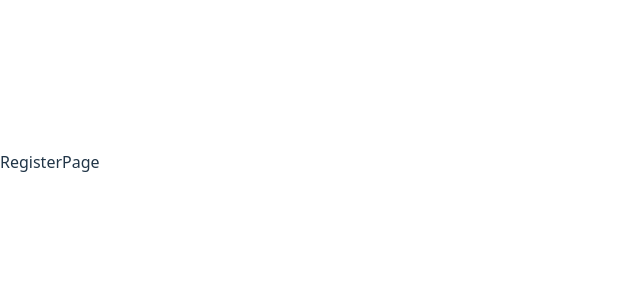
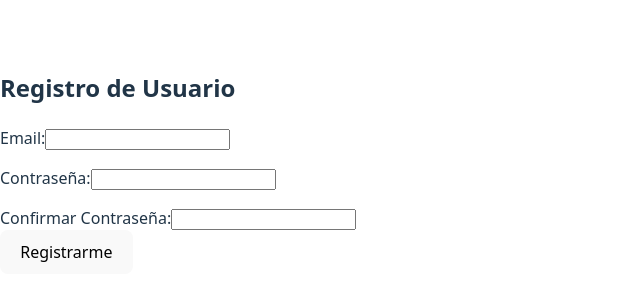
Before and after one commit to jprietor13/the-new-burguer-station-front, a React (Vite) app: page /register in a window 1280 px wide. Shown: the part 238-538 px from the top of the page, without its empty margins (0-640 px from the left). Built offline with nearby package versions, Linux system fonts and the light colour scheme.

Commit message:
feat: install axios to create method POST to register and login

```diff
--- a/package.json
+++ b/package.json
@@ -10,6 +10,7 @@
     "preview": "vite preview"
   },
   "dependencies": {
+    "axios": "^1.10.0",
     "react": "^19.1.0",
     "react-dom": "^19.1.0",
     "react-router-dom": "^7.6.2"
--- a/src/pages/LoginPage.tsx
+++ b/src/pages/LoginPage.tsx
@@ -1,3 +1,61 @@
+import { useState } from "react";
+import { useNavigate } from "react-router-dom";
+import { useAuth } from "../context/AuthContext";
+
+import axios, { AxiosError } from "axios";
+
 export const LoginPage = () => {
-  return <div>LoginPage</div>;
+  const [email, setEmail] = useState<string>("");
+  const [password, setPassword] = useState<string>("");
+  const [error, setError] = useState<string>("");
+  const navigate = useNavigate();
+  const { login } = useAuth();
+
+  const handleSubmit = async (e: React.FormEvent) => {
+    e.preventDefault();
+    setError("");
+
+    try {
+      const response = await axios.post(
+        "https://the-new-burguer-station-back-jp.up.railway.app/auth/login",
+        { email, password }
+      );
+      const token = response.data.access_token;
+      login(token);
+      navigate("/");
+    } catch (err) {
+      const error = err as AxiosError<{ message: string }>;
+      setError(error.response?.data?.message || "Error al iniciar sesión");
+    }
+  };
+
+  return (
+    <div>
+      <h1>Iniciar Sesión</h1>
+      <form onSubmit={handleSubmit}>
+        <div>
+          <label htmlFor="email">Email</label>
+          <input
+            type="email"
+            value={email}
+            required
+            onChange={(e) => setEmail(e.target.value)}
+          />
+        </div>
+        <div>
+          <label htmlFor="password">Contraseña</label>
+          <input
+            type="password"
+            value={password}
+            required
+            onChange={(e) => setPassword(e.target.value)}
+          />
+        </div>
+        <div>
+          {error && <p style={{ color: "red" }}>{error}</p>}
+          <button type="submit">Ingresar</button>
+        </div>
+      </form>
+    </div>
+  );
 };
--- a/src/pages/RegisterPage.tsx
+++ b/src/pages/RegisterPage.tsx
@@ -1,3 +1,69 @@
+import { useState } from "react";
+import { useNavigate } from "react-router-dom";
+import axios, { AxiosError } from "axios";
+
 export const RegisterPage = () => {
-  return <div>RegisterPage</div>;
+  const [email, setEmail] = useState("");
+  const [password, setPassword] = useState("");
+  const [confirm, setConfirm] = useState("");
+  const [error, setError] = useState("");
+  const navigate = useNavigate();
+
+  const handleSubmit = async (e: React.FormEvent) => {
+    e.preventDefault();
+    setError("");
+
+    if (password !== confirm) {
+      setError("Las contraseñas no coinciden");
+      return;
+    }
+
+    try {
+      await axios.post(
+        "https://the-new-burguer-station-back-jp.up.railway.app/auth/register",
+        { email, password }
+      );
+      navigate("/login");
+    } catch (err) {
+      const error = err as AxiosError<{ message: string }>;
+      setError(error.response?.data?.message || "Error al iniciar sesión");
+    }
+  };
+
+  return (
+    <div>
+      <h2>Registro de Usuario</h2>
+      <form onSubmit={handleSubmit}>
+        <div>
+          <label>Email:</label>
+          <input
+            type="email"
+            required
+            value={email}
+            onChange={(e) => setEmail(e.target.value)}
+          />
+        </div>
+        <div style={{ marginTop: "1rem" }}>
+          <label>Contraseña:</label>
+          <input
+            type="password"
+            required
+            value={password}
+            onChange={(e) => setPassword(e.target.value)}
+          />
+        </div>
+        <div style={{ marginTop: "1rem" }}>
+          <label>Confirmar Contraseña:</label>
+          <input
+            type="password"
+            required
+            value={confirm}
+            onChange={(e) => setConfirm(e.target.value)}
+          />
+        </div>
+        {error && <p style={{ color: "red" }}>{error}</p>}
+        <button type="submit">Registrarme</button>
+      </form>
+    </div>
+  );
 };
```
Also changed, not shown: src/api/api.ts (added, +17 -0 lines), 2 other files (tests, documents, lock files or other folders).
